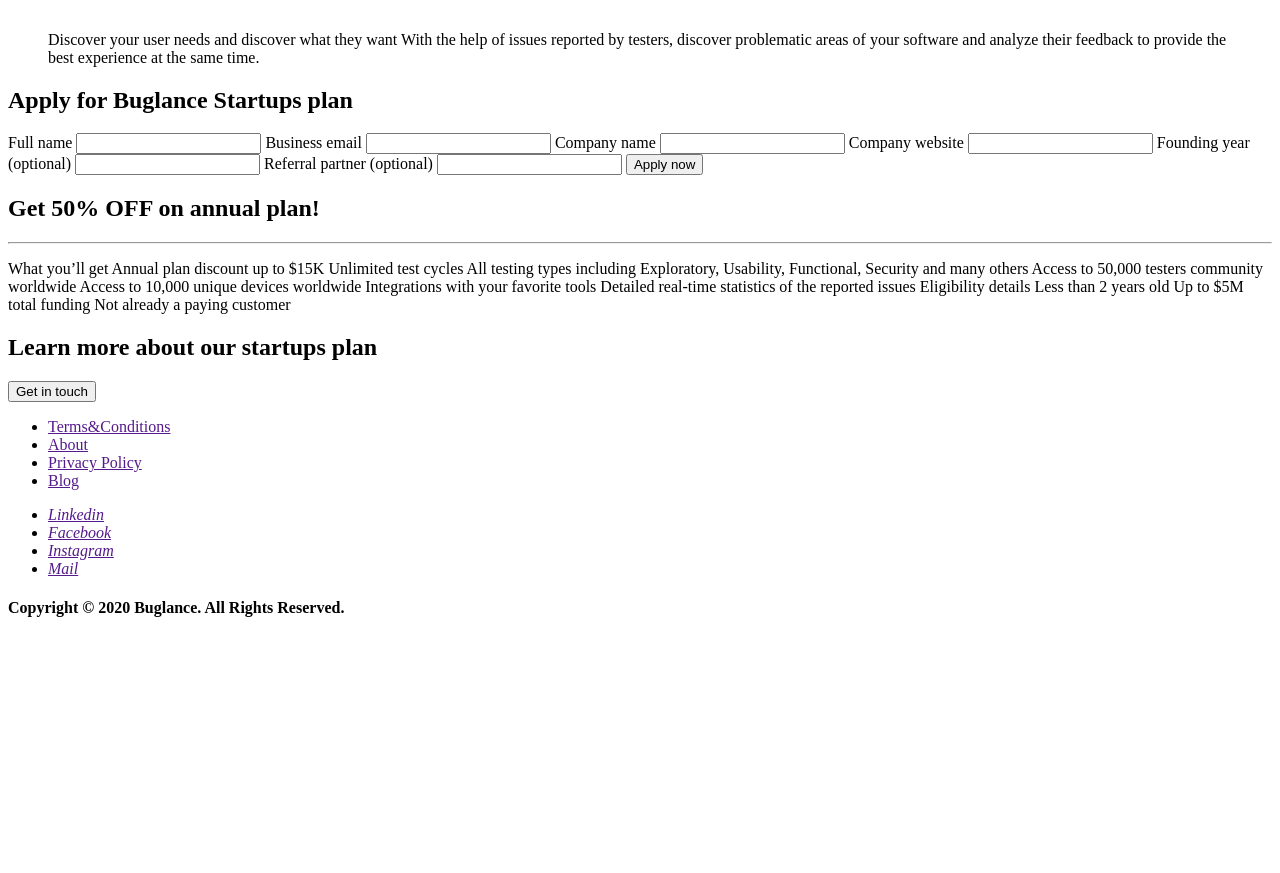
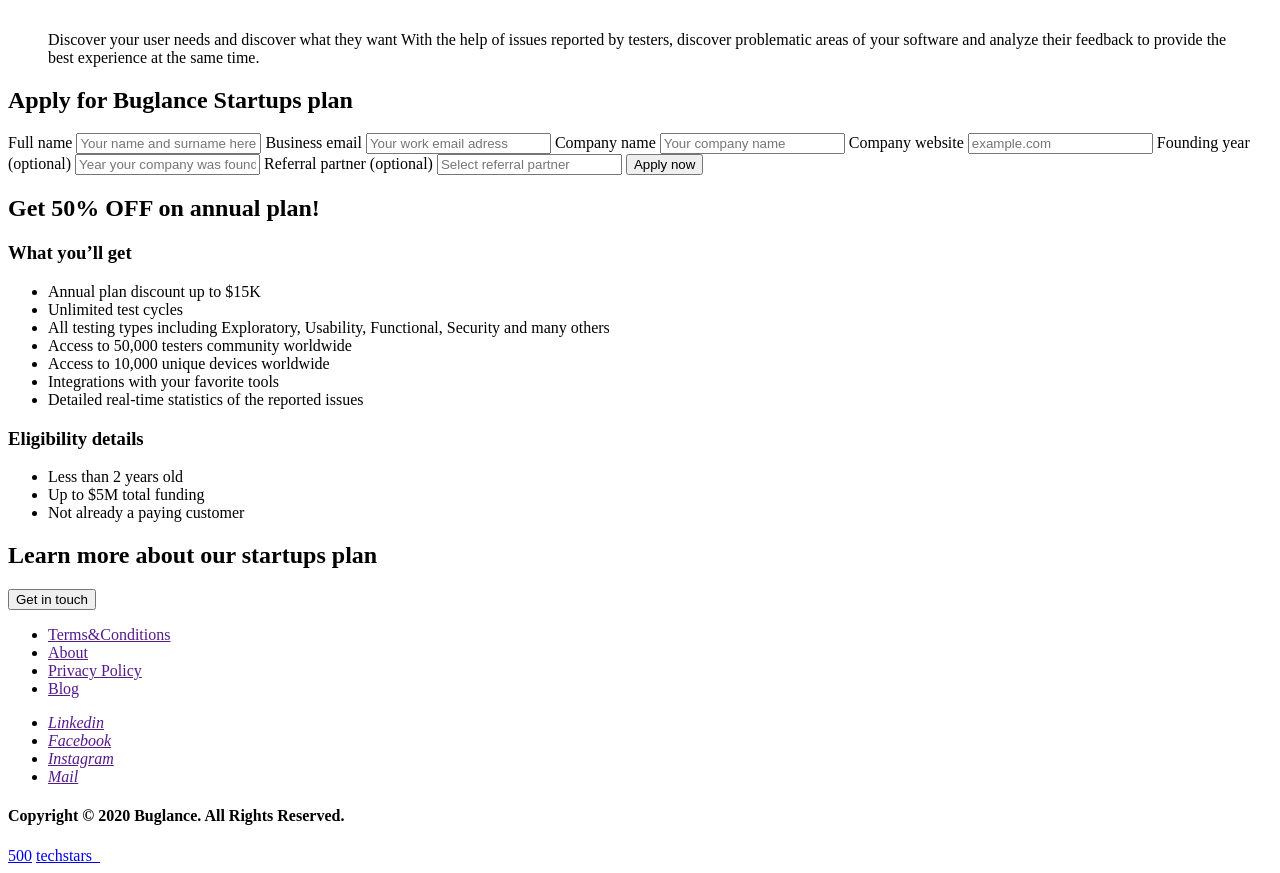
Before and after one commit to Gulnisel/Buglance, a plain HTML site: page index.html in a window 1280 px wide. Shown: the part 823-1696 px from the top of the page. Before the commit the page ends 1462 px from the top, so only its background shows below. Drawn offline with Linux system fonts and the light colour scheme.

Commit message:
add comment

```diff
--- a/index.html
+++ b/index.html
@@ -7,6 +7,7 @@
   <title>Document</title>
 </head>
 <body>
+  <!-- start header -->
 <header>
 <figure class="logo">
   <a href="">
@@ -41,7 +42,9 @@
 
 </button>
 </header>
+<!-- end header -->
 
+<!-- start main -->
 <main>
   <section id="page summary">
       <div class="content">
@@ -84,37 +87,38 @@
   <form action="container">
     <h2>Apply for Buglance Startups plan</h2>
     <label for="fname">Full name</label>
-    <input type="Full name">
+    <input type="Full name" placeholder="Your name and surname here">
     <label for="bmail">Business email</label>
-    <input type="Business email">
+    <input type="Business email" placeholder="Your work email adress">
     <label for="cname">Company name</label>
-    <input type="Company name">
+    <input type="Company name" placeholder="Your company name">
     <label for="cwebsite">Company website</label>
-    <input type="Company website">
+    <input type="Company website" placeholder="example.com">
     <label for="fyear">Founding year (optional)</label>
-    <input type="Founding year (optional)">
+    <input type="Founding year (optional)" placeholder="Year your company was found">
     <label for="rpartner">Referral partner (optional)</label>
-    <input type="Referral partner (optional)">
+    <input type="Referral partner (optional)" placeholder="Select referral partner">
     <button>Apply now</button>
   </form>
   <div class="content">
     <h2>Get 50% OFF on annual plan!</h2>
-    <hr />
-    <p>
-      What you’ll get
-Annual plan discount up to $15K
-Unlimited test cycles
-All testing types including Exploratory, Usability, Functional, Security and many others
-Access to 50,000 testers community worldwide
-Access to 10,000 unique devices worldwide
-Integrations with your favorite tools
-Detailed real-time statistics of the reported issues
-Eligibility details
-Less than 2 years old
-Up to $5M total funding
-Not already a paying customer
-    </p>
-  </div>
+    <h3>What you’ll get</h3>
+    <ul>
+      <li>Annual plan discount up to $15K</li>
+      <li>Unlimited test cycles</li>
+      <li>All testing types including Exploratory, Usability, Functional, Security and many others</li>
+      <li>Access to 50,000 testers community worldwide</li>
+      <li>Access to 10,000 unique devices worldwide</li>
+      <li>Integrations with your favorite tools</li>
+      <li>Detailed real-time statistics of the reported issues</li>
+    </ul>
+    <h3>Eligibility details</h3>
+   <ul>
+    <li>Less than 2 years old</li>
+    <li>Up to $5M total funding</li>
+    <li>Not already a paying customer</li>
+   </ul>
+   </div>
 </div>
 </section>
 <section id="learn more">
@@ -123,7 +127,9 @@
     <button>Get in touch</button>
   </div>
 </main>
+<!-- end main -->
 
+<!-- start footer -->
 <footer>
   <nav>
     <ul>
@@ -167,6 +173,10 @@
   <div class="company">
     <h4>Copyright © 2020 Buglance. All Rights Reserved.</h4>
   </div>
+  <a href="https://500.co/">500</a>
+  <a href="https://www.techstars.com/">techstars_</a>
 </footer>
+<!-- end footer -->
+
 </body>
 </html>
```
